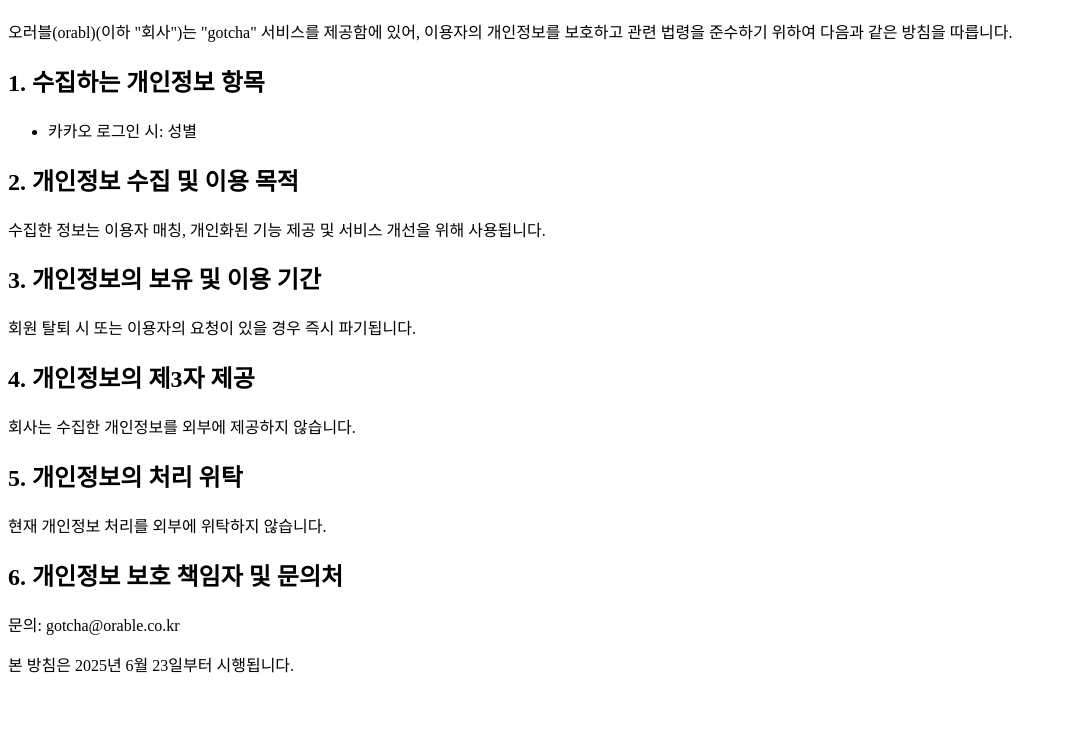
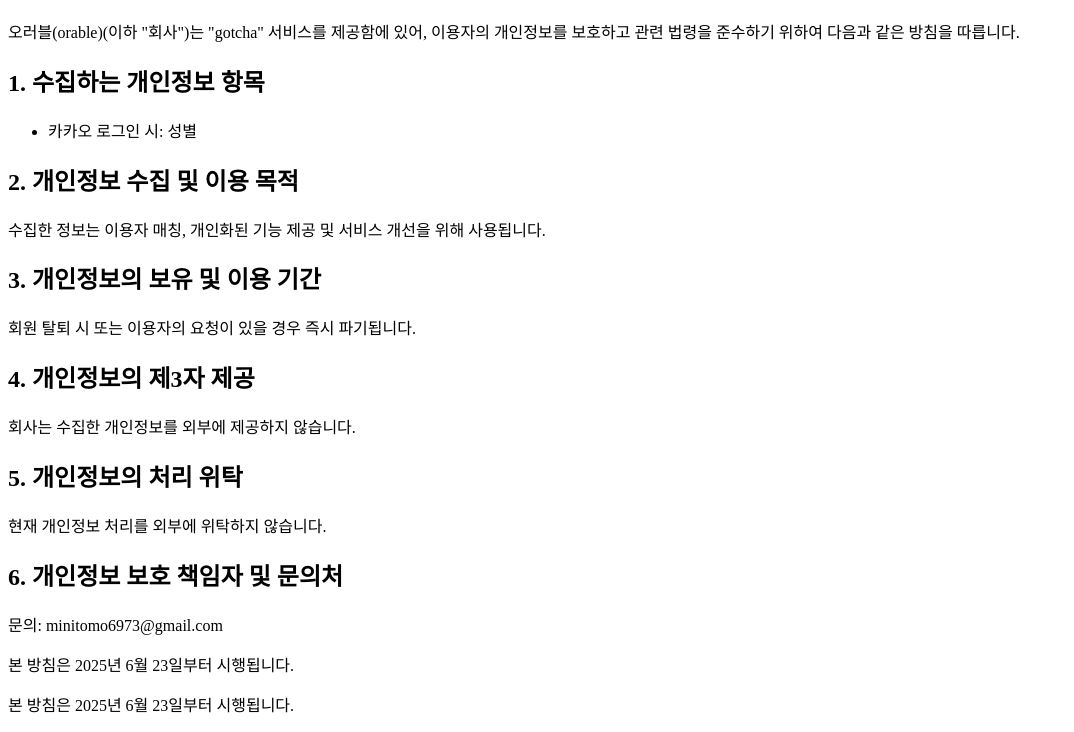
Before and after one commit to gatcha-pro/gotcha-policy, a plain HTML site: page index.html in a window 1280 px wide. Shown: the part 96-828 px from the top of the page, without its empty margins (0-1074 px from the left). Before the commit the page ends 800 px from the top, so only its background shows below. Drawn offline with Linux system fonts and the light colour scheme.

Commit message:
Update index.html

```diff
--- a/index.html
+++ b/index.html
@@ -8,7 +8,7 @@
 <body>
   <h1>개인정보처리방침</h1>
   <p>
-    오러블(orabl)(이하 "회사")는 "gotcha" 서비스를 제공함에 있어, 이용자의 개인정보를 보호하고
+    오러블(orable)(이하 "회사")는 "gotcha" 서비스를 제공함에 있어, 이용자의 개인정보를 보호하고
     관련 법령을 준수하기 위하여 다음과 같은 방침을 따릅니다.
   </p>
 
@@ -30,8 +30,13 @@
   <p>현재 개인정보 처리를 외부에 위탁하지 않습니다.</p>
 
   <h2>6. 개인정보 보호 책임자 및 문의처</h2>
-  <p>문의: gotcha@orable.co.kr</p>
+  <p>문의: minitomo6973@gmail.com</p>
 
   <p>본 방침은 2025년 6월 23일부터 시행됩니다.</p>
 </body>
 </html>
+
+
+  <p>본 방침은 2025년 6월 23일부터 시행됩니다.</p>
+</body>
+</html>
```
